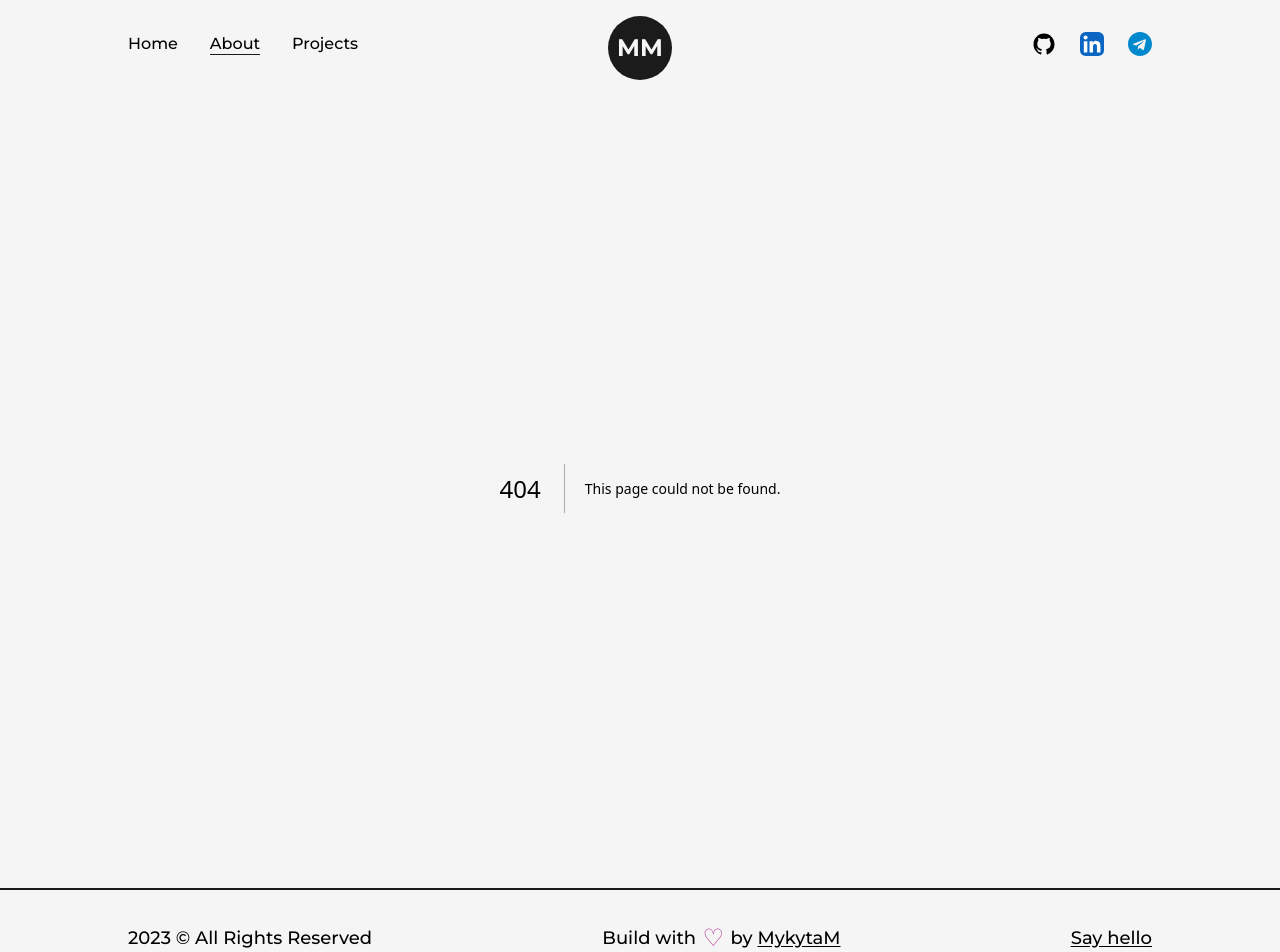
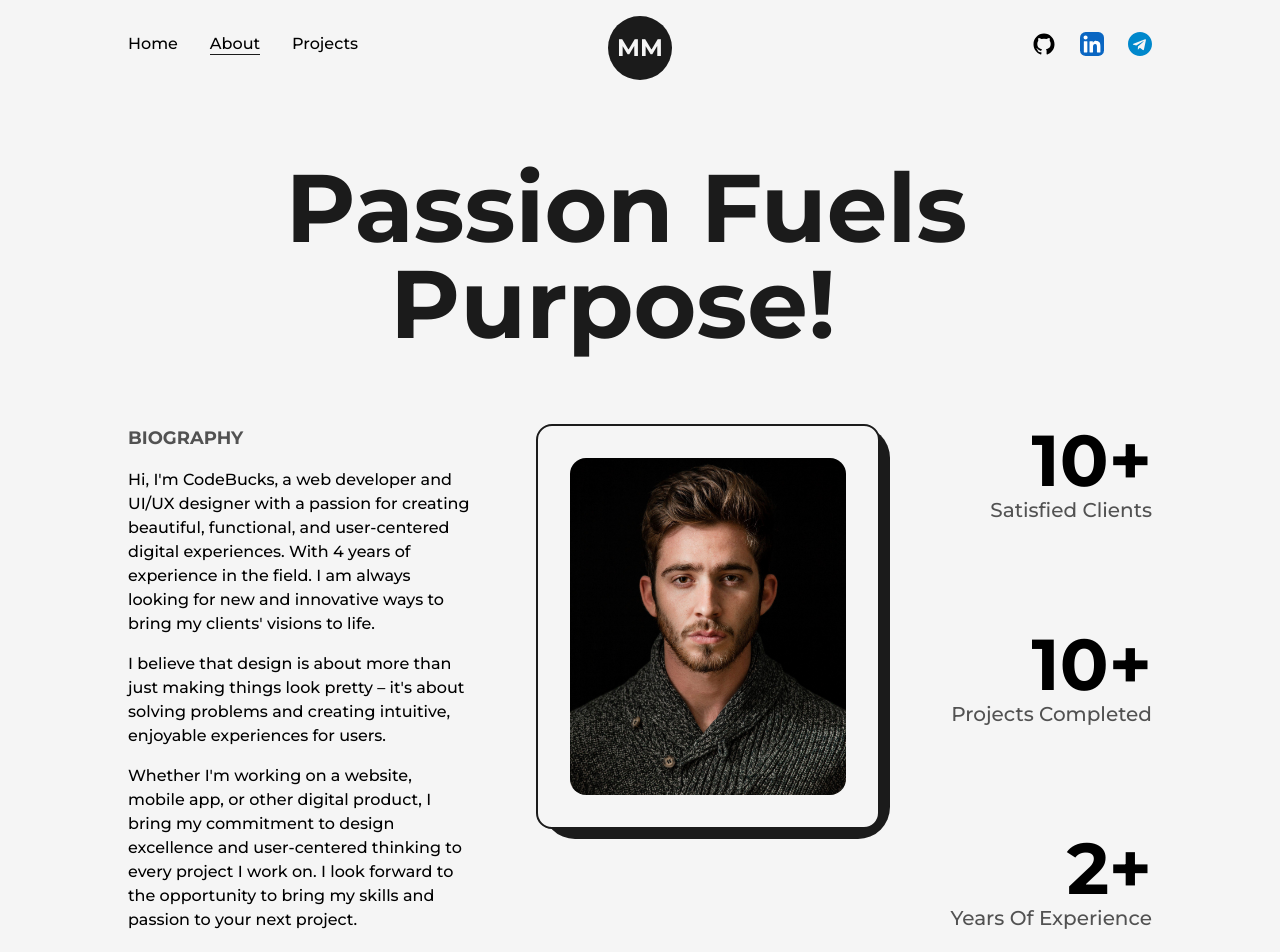
Before and after one commit to MykytaMusaiev/AdvancedPortfolio, a Next.js app: page /about in a window 1280 px wide. Before the commit this address had no page. Shown: the top 952 px of the page. Built offline with nearby package versions, Linux system fonts and the light colour scheme.

Commit message:
About Page

```diff
--- a/src/components/Footer.js
+++ b/src/components/Footer.js
@@ -9,7 +9,7 @@
                 <span>{new Date().getFullYear()} &copy; All Rights Reserved</span>
                 <div className='flex items-center'>
                     Build with <span className="text-primary text-2xl px1">&nbsp;&#9825;&nbsp;</span>
-                    by&nbsp;<Link href="/" className='underline underline-offset-2'>MykytaM</Link>
+                    by&nbsp;<Link href="https://github.com/anotherrandomcoder" className='underline underline-offset-2'>MykytaM</Link>
                 </div>
                 <Link href="/" className='underline underline-offset-2'>Say hello</Link>
             </Layout>
--- /dev/null
+++ b/src/components/Skills.js
@@ -0,0 +1,9 @@
+import React from 'react'
+
+const Skills = () => {
+  return (
+    <div>Skills</div>
+  )
+}
+
+export default Skills
--- /dev/null
+++ b/src/pages/about.js
@@ -0,0 +1,97 @@
+import AnimatedText from '@/components/AnimatedText'
+import Layout from '@/components/Layout'
+import Head from 'next/head'
+import Image from 'next/image'
+import React, { useEffect, useRef } from 'react'
+import profilePic from "../../public/images/profile/developer-pic-2.jpg"
+import { useInView, useMotionValue, useSpring } from 'framer-motion'
+
+const AnimatedNumbers = ({ value }) => {
+    const ref = useRef(null)
+
+    const motionValue = useMotionValue(0);
+    const springValue = useSpring(motionValue, { duration: 3000 });
+    const isInView = useInView(ref, {once: true});
+
+    useEffect(() => {
+        if (isInView) {
+            motionValue.set(value)
+        }
+    }, [isInView, value, motionValue])
+
+    useEffect(() => {
+        springValue.on("change", (latest) => {
+            if(ref.current && latest.toFixed(0) <= value){
+                ref.current.textContent = latest.toFixed(0);
+            }
+        })
+    }, [springValue, value])
+
+    return <span ref={ref}></span>
+}
+
+const about = () => {
+    return (
+        <>
+            <Head>
+                <title>MykytaM | about Page</title>
+                <meta name="description" concent="any description" />
+            </Head>
+            <main className='flex w-full flex-col items-center justify-center'>
+                <Layout className='pt-16'>
+                    <AnimatedText text="Passion Fuels Purpose! " className='mb-16' />
+                    <div className="grid w-full grid-cols-8 gap-16">
+                        <div className='col-span-3 flex flex-col items-start justify-center'>
+                            <h2 className='mb-4 text-lg font-bold uppercase text-dark/75'>Biography</h2>
+                            <p className='font-medium'>
+                                Hi, I'm CodeBucks, a web developer and UI/UX designer with a passion for creating beautiful, functional,
+                                and user-centered digital experiences. With 4 years of experience in the field. I am always looking for
+                                new and innovative ways to bring my clients' visions to life.
+                            </p>
+                            <p className='font-medium my-4'>
+                                I believe that design is about more than just making things look pretty – it's about solving problems and
+                                creating intuitive, enjoyable experiences for users.
+                            </p>
+                            <p className='font-medium'>
+                                Whether I'm working on a website, mobile app, or
+                                other digital product, I bring my commitment to design excellence and user-centered thinking to
+                                every project I work on. I look forward to the opportunity to bring my skills and passion to your next project.
+                            </p>
+                        </div>
+                        <div className='col-span-3 relative h-max rounded-2xl border-2 border-solid border-dark bg-light p-8'>
+                            <div className='absolute top-0 -right-3 -z-10 w-[102%] h-[103%] rounded-[2rem] bg-dark' />
+                            <Image src={profilePic} alt="MykytaM" className='w-full h-auto rounded-2xl' />
+                        </div>
+
+                        <div className='col-span-2 flex flex-col items-end justify-between'>
+
+                            <div className='flex flex-col items-end justify-center'>
+                                <span className='inline-block text-7xl font-bold'>
+                                    <AnimatedNumbers value={10} />+
+                                </span>
+                                <h2 className='text-xl font-medium capitalize text-dark/75'>satisfied clients</h2>
+                            </div>
+
+                            <div className='flex flex-col items-end justify-center'>
+                                <span className='inline-block text-7xl font-bold'>
+                                    <AnimatedNumbers value={10} />+
+                                </span>
+                                <h2 className='text-xl font-medium capitalize text-dark/75'>projects completed</h2>
+                            </div>
+
+                            <div className='flex flex-col items-end justify-center'>
+                                <span className='inline-block text-7xl font-bold'>
+                                    <AnimatedNumbers value={2} />+
+                                </span>
+                                <h2 className='text-xl font-medium capitalize text-dark/75'>years of experience</h2>
+                            </div>
+
+                        </div>
+                    </div>
+                </Layout>
+            </main>
+        </>
+    )
+}
+
+export default about
```
